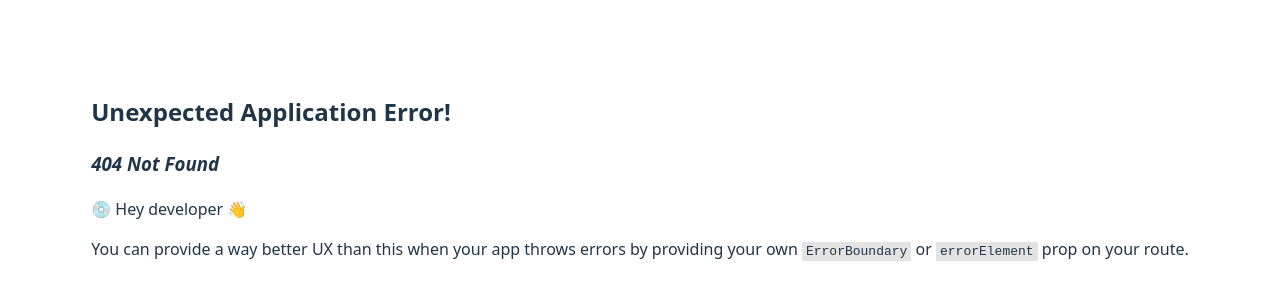
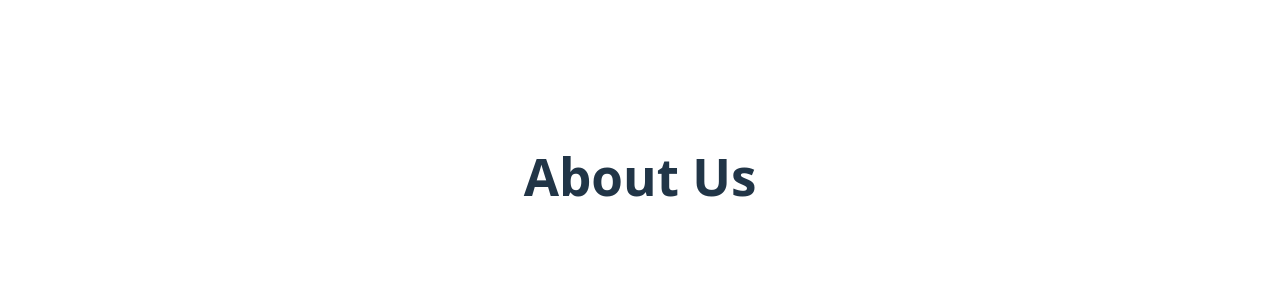
Before and after one commit to AbdirahmanFree/Store-Front, a React app in the folder frontend/: page /about in a window 1280 px wide. Before the commit this address had no page. Shown: the part 224-524 px from the top of the page. Built offline with nearby package versions, Linux system fonts and the light colour scheme; the HTML template or start-up script is replaced by a standard one.

Commit message:
built main project routes

```diff
--- a/frontend/src/pages/about/About.jsx
+++ b/frontend/src/pages/about/About.jsx
@@ -0,0 +1,8 @@
+function About(){
+    return (
+        <>
+            <h1>About Us</h1>
+        </>
+    )
+}
+export default About
--- a/frontend/src/pages/shop/Shop.jsx
+++ b/frontend/src/pages/shop/Shop.jsx
@@ -0,0 +1,9 @@
+function Shop(){
+    return (
+        <>
+            <h1>Shop</h1>
+        </>
+    )
+}
+
+export default Shop
```
Also changed, not shown: frontend/src/main.jsx (+15 -0 lines).
